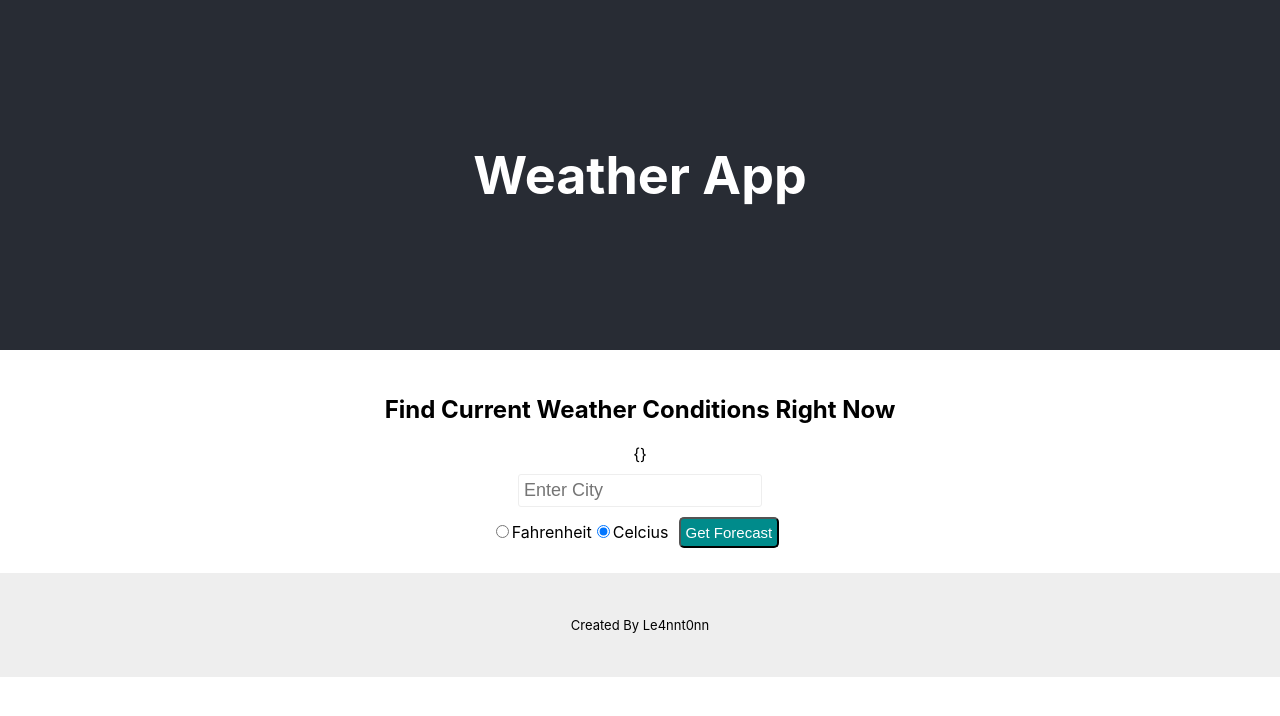
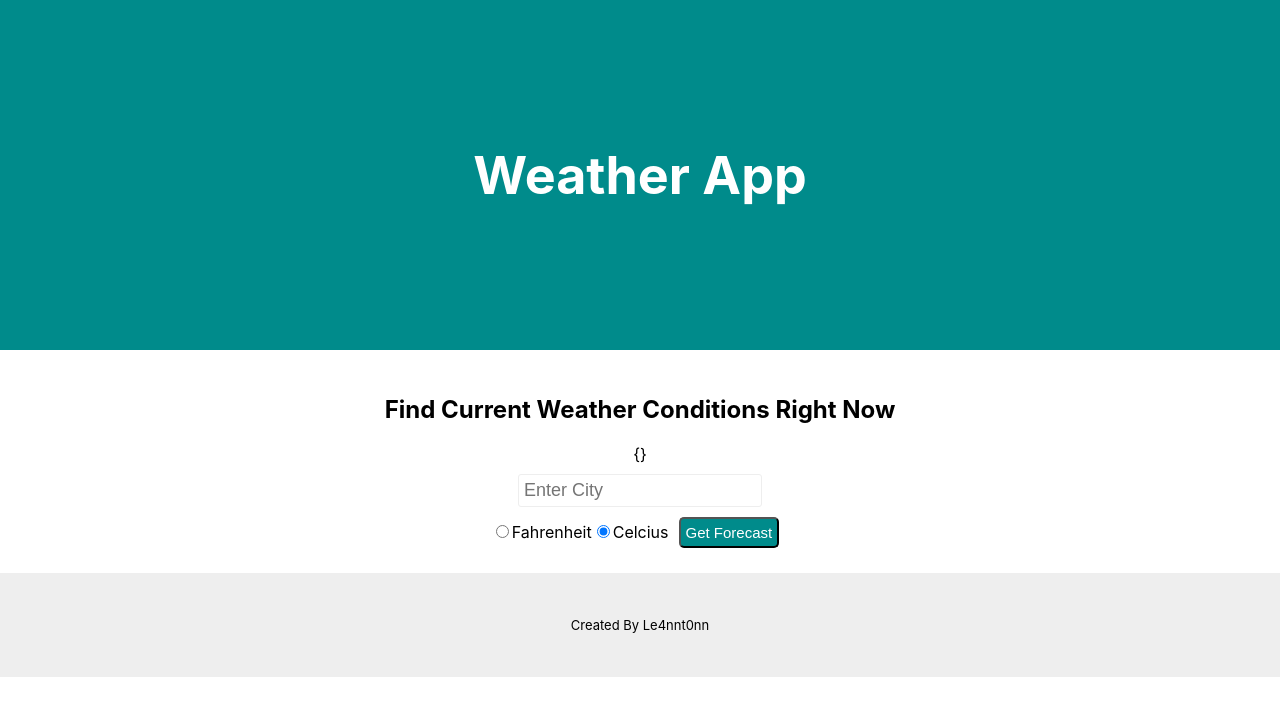
Before and after one commit to le4nnt0nn/Weather-App-React, a React (Create React App) app in the folder weather-app/: page / in a window 1280 px wide. Shown: the top 716 px of the page. Built offline with nearby package versions, Linux system fonts and the light colour scheme.

Commit message:
App.css : changed backgroundColor

```diff
--- a/weather-app/src/App.css
+++ b/weather-app/src/App.css
@@ -14,7 +14,7 @@
 }
 
 .App-header {
-  background-color: #282c34;
+  background-color: darkcyan;
   padding: 25px;
   min-height: 300px;
   display: flex;
```
